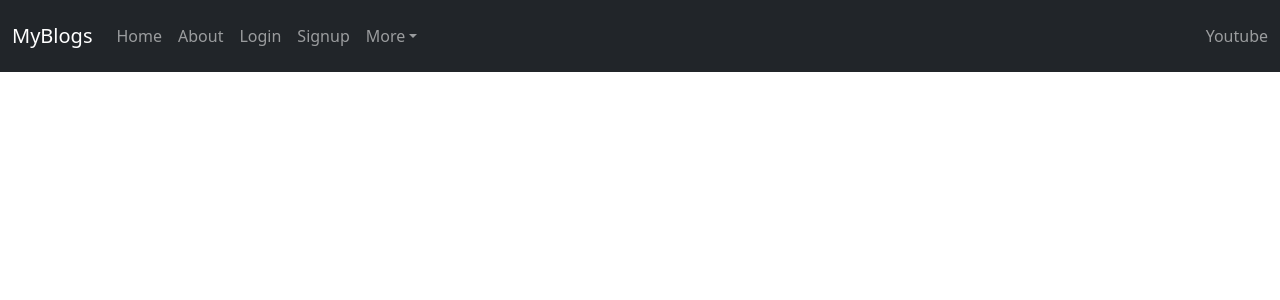
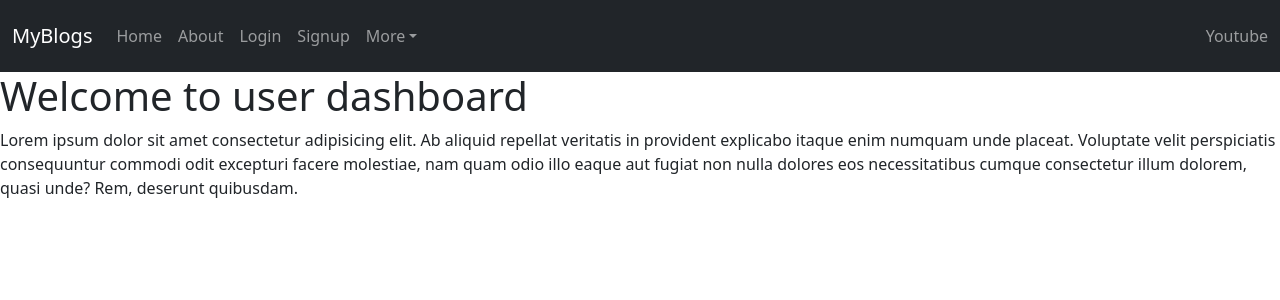
Before and after one commit to DavidMukhiya/blog-application, a React (Create React App) app in the folder blog-application-frontend/: page /user/dashboard in a window 1280 px wide. Shown: the top 300 px of the page. Built offline with nearby package versions, Linux system fonts and the light colour scheme; the HTML template or start-up script is replaced by a standard one.

Commit message:
implementing private route is complete

```diff
--- a/blog-application-frontend/src/App.js
+++ b/blog-application-frontend/src/App.js
@@ -9,8 +9,9 @@ import Header from './components/Header';
 import Services from './pages/Services';
 import 'react-toastify/dist/ReactToastify.css';
 import { ToastContainer, toast } from 'react-toastify';
-import Userdashboard from './pages/Userdashboard';
+import Userdashboard from './pages/user-routes/Userdashboard';
 import Privateroute from './components/Privateroute';
+import Profileinfo from './pages/user-routes/Profileinfo';
 
 
 function App() {
@@ -24,8 +25,11 @@ function App() {
       <Route path='signup' element={<Signup/>}/>
       <Route path='about' element={<About/>}/>
       <Route path='services' element={<Services/>}/>
-      <Route path='user' element={<Userdashboard/>}/>
-      <Route path='private' element={<Privateroute/>} />
+      <Route path='user' element={<Privateroute/>}>
+        <Route path='dashboard' element={<Userdashboard/>}/>
+        <Route path='profile-info' element={<Profileinfo/>} />
+      </Route>
+
     </Routes>
    </BrowserRouter>
   );
--- a/blog-application-frontend/src/components/Privateroute.js
+++ b/blog-application-frontend/src/components/Privateroute.js
@@ -1,9 +1,14 @@
 import React from 'react'
+import { Outlet, Navigate} from 'react-router-dom'
+import { isLoggedIn } from '../auth';
 
 const Privateroute = () => {
-  return (
-    <div>Privateroute</div>
-  )
+    // if(isLoggedIn()){
+    //     return <Outlet/>
+    // }else{
+    //     return <Navigate to={"/login"} />;
+    // }
+    return isLoggedIn ? <Outlet/> : <Navigate to={"/login"} />
 }
 
 export default Privateroute
--- a/blog-application-frontend/src/pages/Userdashboard.js
+++ /dev/null
@@ -1,9 +0,0 @@
-import React from 'react'
-
-const Userdashboard = () => {
-  return (
-    <div>Welcome to user dashboard</div>
-  )
-}
-
-export default Userdashboard
--- /dev/null
+++ b/blog-application-frontend/src/pages/user-routes/Profileinfo.js
@@ -0,0 +1,9 @@
+import React from 'react'
+
+const Profileinfo = () => {
+  return (
+    <div>Profileinfo</div>
+  )
+}
+
+export default Profileinfo
--- /dev/null
+++ b/blog-application-frontend/src/pages/user-routes/Userdashboard.js
@@ -0,0 +1,19 @@
+import React from "react";
+
+const Userdashboard = () => {
+  return (
+    <div>
+      <h1>Welcome to user dashboard</h1>
+      <p>
+        Lorem ipsum dolor sit amet consectetur adipisicing elit. Ab aliquid
+        repellat veritatis in provident explicabo itaque enim numquam unde
+        placeat. Voluptate velit perspiciatis consequuntur commodi odit
+        excepturi facere molestiae, nam quam odio illo eaque aut fugiat non
+        nulla dolores eos necessitatibus cumque consectetur illum dolorem, quasi
+        unde? Rem, deserunt quibusdam.
+      </p>
+    </div>
+  );
+};
+
+export default Userdashboard;
```
